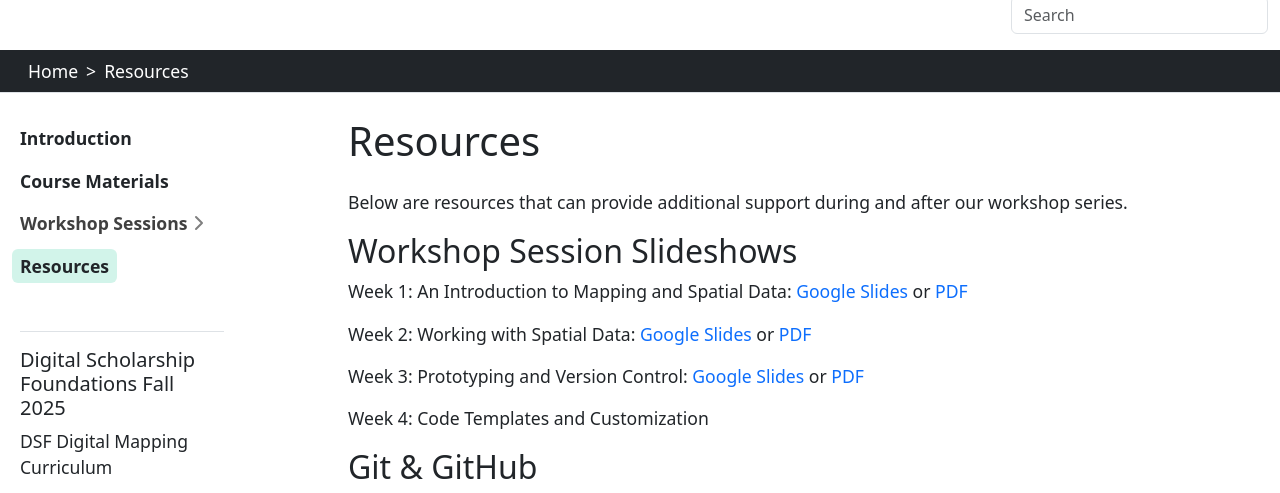
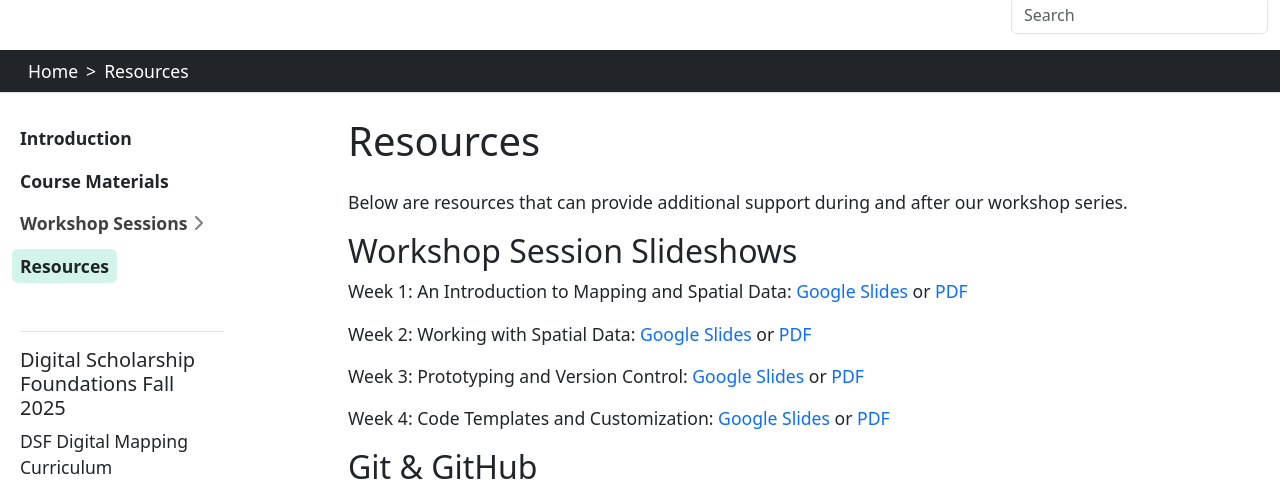
Before and after one commit to PULdischo/dsf-fall-2025, a Jekyll site: the page built from content/resources.md, in a window 1280 px wide and 900 px high, cut to the strip 120-613 px from the top of the window. Built offline with Jekyll 4.4.1, drawn with Linux system fonts in a browser that asks for light colours.

Commit message:
add slideshows

```diff
--- a/content/resources.md
+++ b/content/resources.md
@@ -13,7 +13,7 @@ Week 2: Working with Spatial Data: [Google Slides](https://docs.google.com/prese
 
 Week 3: Prototyping and Version Control: [Google Slides](https://docs.google.com/presentation/d/1ufDTp-wZKvN0RS7vJzm3qTbSAJRBO6gH4lZfX7jefTA/edit?usp=sharing) or [PDF](https://github.com/PULdischo/dsf-fall-2025/blob/main/content/slideshows/week-3-prototyping.pdf)
 
-Week 4: Code Templates and Customization
+Week 4: Code Templates and Customization: [Google Slides](https://docs.google.com/presentation/d/1mudcGHBZa22wJN5d1LvnvxxRsA-0CPIxcT6JkErK3-o/edit?usp=sharing) or [PDF](https://github.com/PULdischo/dsf-fall-2025/blob/main/content/slideshows/week-4-customization.pdf)
 
 ## Git & GitHub
 
```
Also changed, not shown: 1 other file.
